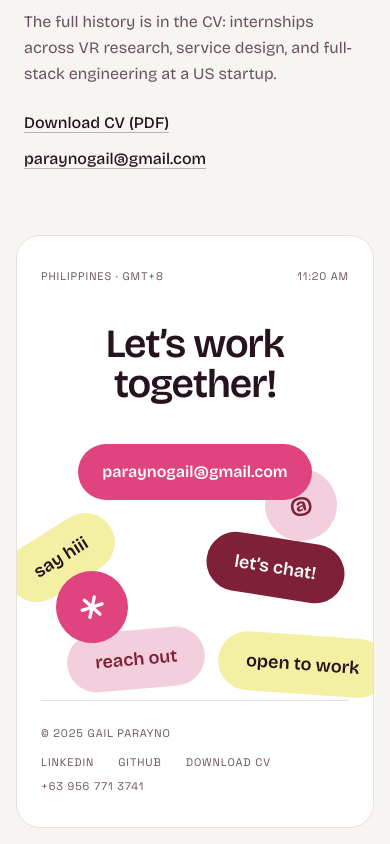
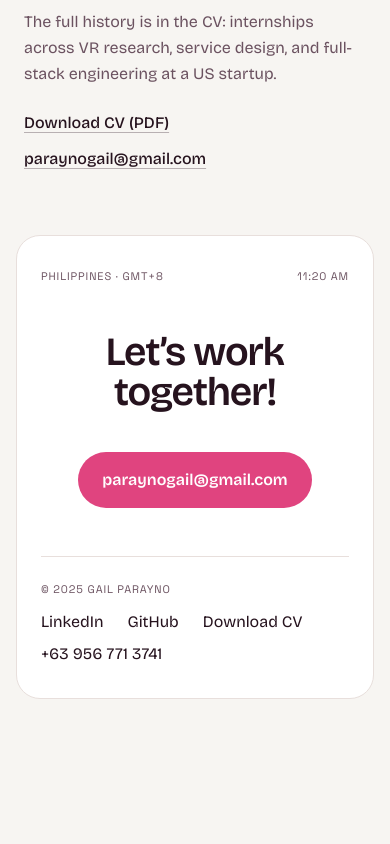
Before and after one commit to gailrayla/Portfolio, a Next.js app: page /about in a window 390 px wide. Shown: the part 2006-2850 px from the top of the page. After the commit the page ends 2721 px from the top, so only its background shows below. Built offline with nearby package versions, Linux system fonts and the light colour scheme.

Commit message:
Footer and CV updates

```diff
--- a/components/footer-pills.tsx
+++ b/components/footer-pills.tsx
@@ -62,7 +62,7 @@ export default function FooterPills() {
     <div
       ref={container}
       aria-hidden="true"
-      className="pointer-events-none absolute inset-x-0 bottom-32 top-0 select-none sm:bottom-20"
+      className="pointer-events-none absolute inset-x-0 bottom-20 top-0 hidden select-none sm:block"
     >
       {/* Piled on the floor, overlapping — nothing floats. */}
       <span className={`${pillBase} bottom-[24%] left-[-4%] rotate-[-32deg] bg-card-yellow text-ink sm:left-[-2%]`}>
@@ -80,9 +80,11 @@ export default function FooterPills() {
       <span className={`${circleBase} bottom-[12%] left-[11%] rotate-[12deg] bg-accent text-white`}>
         <Asterisk className="h-[42%] w-[42%]" />
       </span>
-      <span className={`${circleBase} bottom-[34%] right-[10%] rotate-[-10deg] bg-card-pink text-card-berry`}>
-        @
-      </span>
+<span
+  className={`${circleBase} bottom-[12%] right-[5%] rotate-[-10deg] bg-card-pink text-card-berry sm:bottom-[3%] sm:right-[23%]`}
+>
+  @
+</span>
     </div>
   );
 }
--- a/components/footer.tsx
+++ b/components/footer.tsx
@@ -16,7 +16,7 @@ function RollLink({
   return (
     <a
       href={href}
-      className="roll-link transition-colors hover:text-ink"
+      className="roll-link transition-colors hover:text-accent"
       {...(external ? { target: "_blank", rel: "noreferrer" } : {})}
       {...(download ? { download: true } : {})}
     >
@@ -30,7 +30,7 @@ function RollLink({
 
 export default function Footer() {
   return (
-    <footer className="px-4 pb-4 sm:px-6 sm:pb-6">
+    <footer id="contact" className="scroll-mt-6 px-4 pb-4 sm:px-6 sm:pb-6">
       <div className="relative overflow-hidden rounded-3xl border border-line bg-white px-6 py-8 sm:px-10 sm:py-10">
         <FooterPills />
 
@@ -39,7 +39,7 @@ export default function Footer() {
           <LocalTime timeZone="Asia/Manila" />
         </div>
 
-        <div className="relative z-10 flex min-h-[26rem] flex-col items-center pt-10 text-center sm:min-h-[70vh] sm:pt-20">
+        <div className="relative z-10 flex flex-col items-center py-12 text-center sm:min-h-[70vh] sm:py-0 sm:pt-20">
           <h2 className="font-display text-[clamp(2.5rem,7vw,6.5rem)] font-semibold leading-none tracking-tight">
             Let&rsquo;s work together!
           </h2>
@@ -53,7 +53,7 @@ export default function Footer() {
 
         <div className="relative z-10 flex flex-col gap-3 border-t border-line pt-6 sm:flex-row sm:items-baseline sm:justify-between">
           <p className="label">© {new Date().getFullYear()} Gail Parayno</p>
-          <ul className="label flex flex-wrap items-baseline gap-x-6 gap-y-2">
+          <ul className="flex flex-wrap items-baseline gap-x-6 gap-y-2 font-display text-base">
             <li>
               <RollLink href={linkedinUrl} external>
                 LinkedIn
--- a/components/header.tsx
+++ b/components/header.tsx
@@ -1,5 +1,4 @@
 import Link from "next/link";
-import { email } from "@/lib/content";
 
 export default function Header() {
   return (
@@ -21,9 +20,9 @@ export default function Header() {
               </Link>
             </li>
             <li>
-              <a href={`mailto:${email}`} className="transition-colors hover:text-ink">
+              <Link href="#contact" className="transition-colors hover:text-ink">
                 Contact
-              </a>
+              </Link>
             </li>
           </ul>
         </nav>
--- a/components/name-canvas.tsx
+++ b/components/name-canvas.tsx
@@ -85,15 +85,12 @@ export default function NameCanvas({ text, start, scatter }: NameCanvasProps) {
         return;
       }
 
-      // On phones the wordmark stacks into one word per line, each row much
-      // larger than the single-line version would allow.
       const lines = window.innerWidth < 640 ? text.split(" ") : [text];
       let fontPx = 100;
       octx.font = `700 ${fontPx}px ${fontFamily}`;
       const longest = Math.max(...lines.map((line) => octx.measureText(line).width));
       const rowHeight = height / lines.length;
-      // Fit to width, but never taller than a row — glyphs must not clip.
-      fontPx = Math.min((fontPx * width * 0.98) / longest, rowHeight * 0.95);
+      fontPx = Math.min((fontPx * width * 0.98) / longest, rowHeight * 0.98);
       octx.font = `700 ${fontPx}px ${fontFamily}`;
       lines.forEach((line, row) => {
         const metrics = octx.measureText(line);
@@ -210,7 +207,7 @@ export default function NameCanvas({ text, start, scatter }: NameCanvasProps) {
             </span>
           ))}
         </span>
-        <span className="hidden whitespace-nowrap text-[12.5vw] leading-[1.08] sm:block">
+        <span className="hidden whitespace-nowrap text-[16vw] leading-none sm:block">
           {text}
         </span>
       </span>
--- a/components/smooth-scroll.tsx
+++ b/components/smooth-scroll.tsx
@@ -7,6 +7,11 @@ import Lenis from "lenis";
 
 export default function SmoothScroll({ children }: { children: ReactNode }) {
   useEffect(() => {
+    window.history.scrollRestoration = "manual";
+    if (!window.location.hash) {
+      window.scrollTo(0, 0);
+    }
+
     const prefersReduced = window.matchMedia("(prefers-reduced-motion: reduce)");
     if (prefersReduced.matches) {
       return;
--- a/lib/content.ts
+++ b/lib/content.ts
@@ -38,7 +38,7 @@ export const phoneDisplay = "+63 956 771 3741";
 export const phoneHref = "tel:+639567713741";
 export const githubUrl = "https://github.com/gailrayla";
 export const linkedinUrl = "https://www.linkedin.com/in/gail-parayno-280644247/";
-export const cvPath = "/Gail_Rayla_Emanuelle_Parayno_Full_Stack_Engineer_Resume.pdf";
+export const cvPath = "/Gail_Parayno_Software_Engineer_Resume.pdf";
 
 export const caseStudies: CaseStudy[] = [
   {
```
Also changed, not shown: 2 other files (tests, documents, lock files or other folders).
